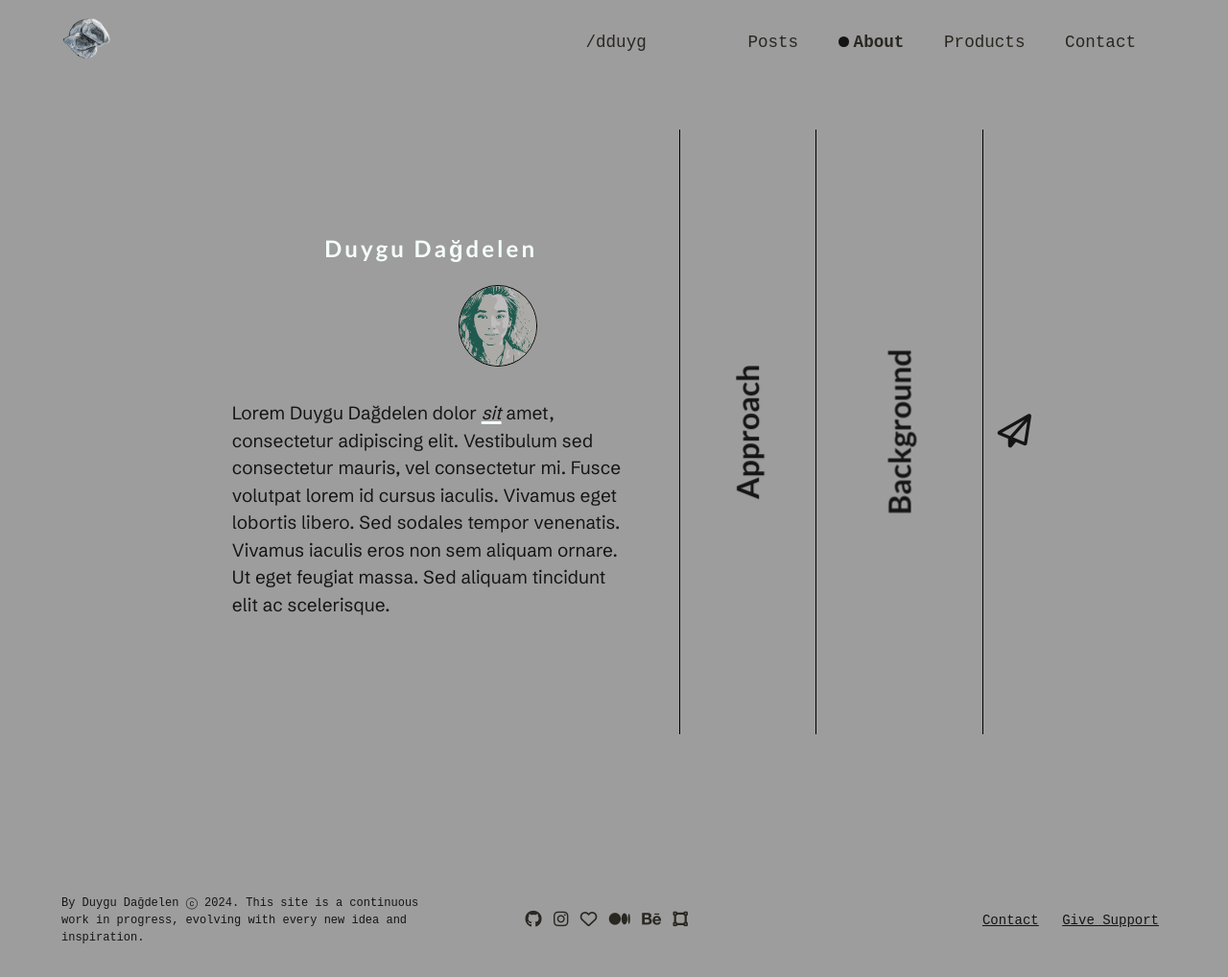
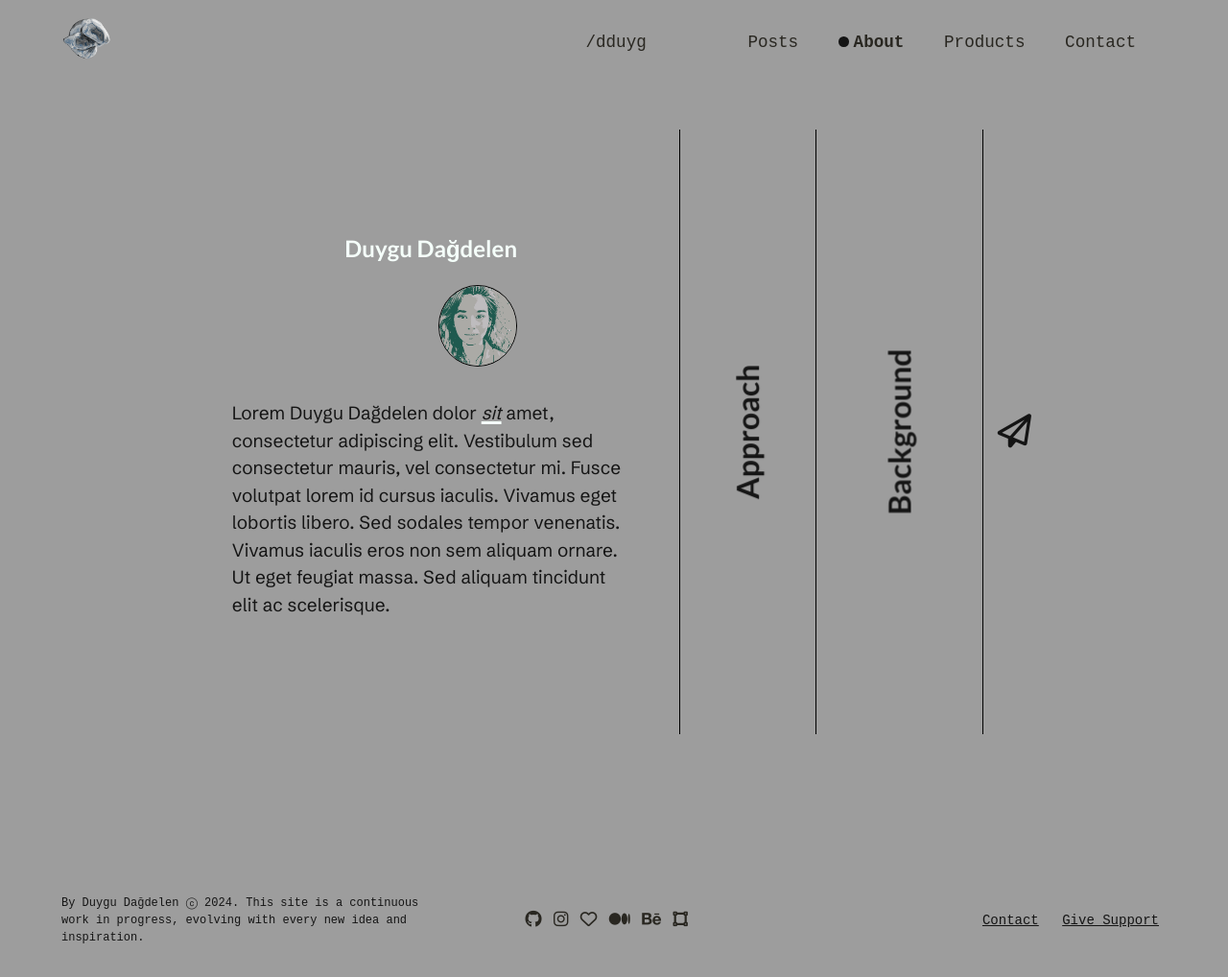
Before and after one commit to dduyg/duuuy, a Jekyll site: the page built from about.html, in a window 1280 px wide. Shown: the whole page at 96% size. Built offline with Jekyll 4.4.1, drawn with Linux system fonts in a browser that asks for light colours; nearby versions of some CDN libraries; some web fonts are replaced.

Commit message:
Update about-panel.css

```diff
--- a/assets/about-panel.css
+++ b/assets/about-panel.css
@@ -39,6 +39,7 @@
 }
 .panel-inactive .profile-img {
   width: 4em;
+  transform: rotate(0deg);
 }
 .panel-inactive header h2 {
   display: none;
@@ -60,7 +61,6 @@
 }
 .panel-active header {
   color: var(--marker);
-  letter-spacing: 3px;
   transform: rotate(0deg);
   transition: 0.5s ease;
 }
```
